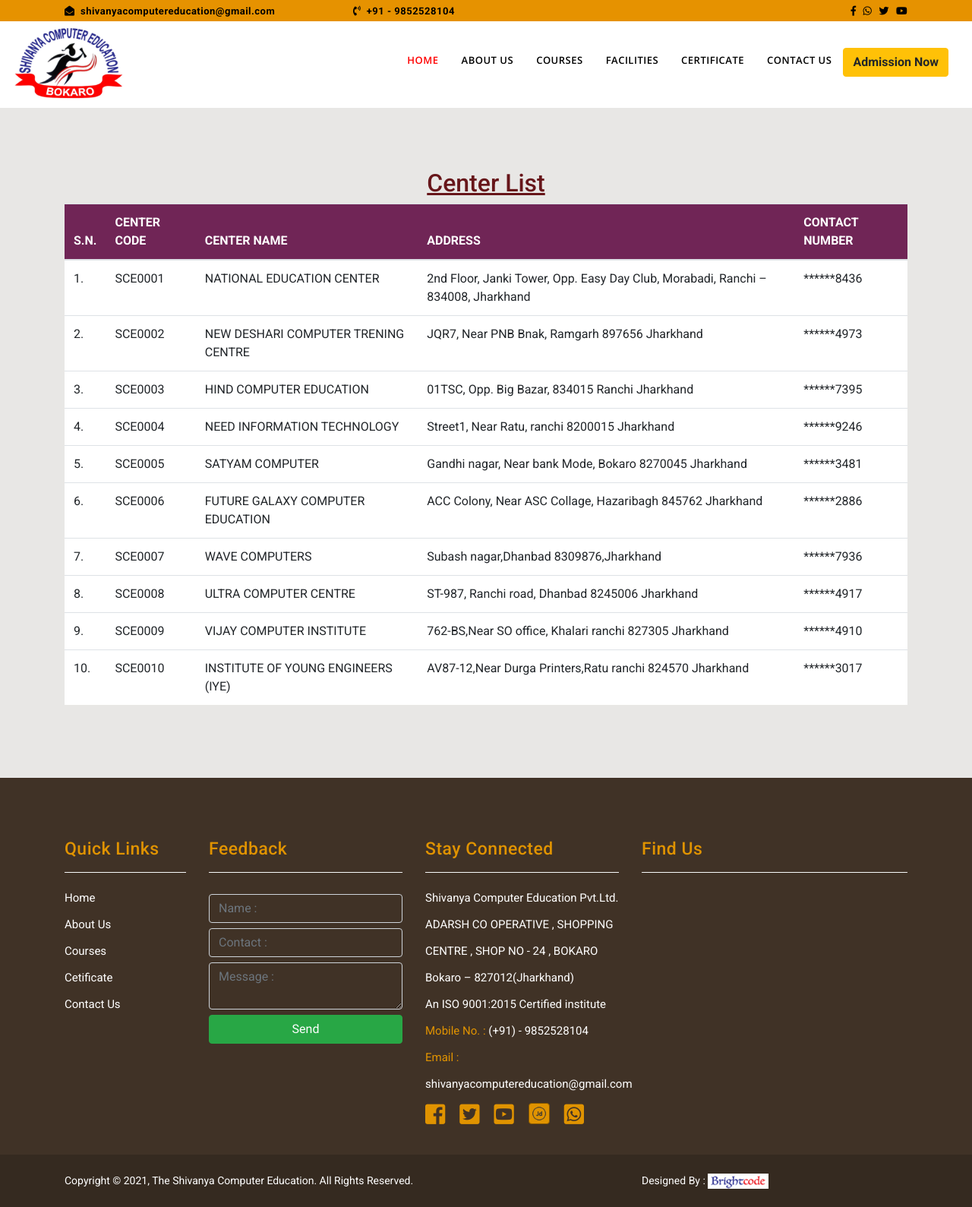
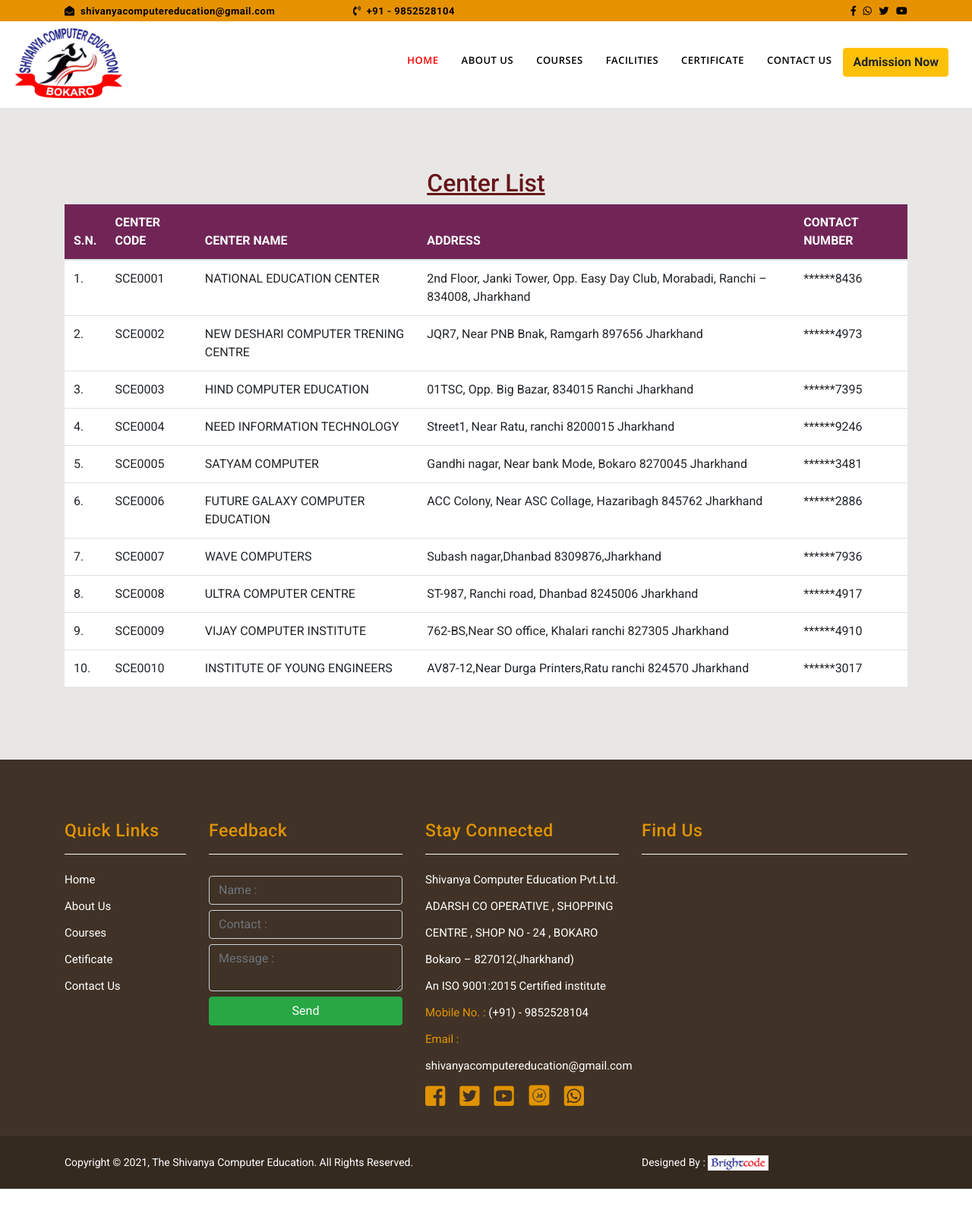
Before and after one commit to PankajBrightcodess/shivanya, a PHP site: page /centerlist.php in a window 1280 px wide. Shown: the whole page at 76% size. After the commit the page ends 1565 px from the top, so only its background shows below. Run offline with PHP 8.4, Linux system fonts and the light colour scheme; some libraries are stand-ins or nearby versions; grey boxes are pictures that could not be loaded.

Commit message:
Update centerlist.php

```diff
--- a/centerlist.php
+++ b/centerlist.php
@@ -86,7 +86,7 @@
 
                            <tr><td>10.</td>
                            <td>SCE0010</td>
-                           <td>INSTITUTE OF YOUNG ENGINEERS (IYE)</td>
+                           <td>INSTITUTE OF YOUNG ENGINEERS</td>
                            <td>AV87-12,Near Durga Printers,Ratu ranchi 824570 Jharkhand</td>
                            <td>******3017</td></tr>
                    </tbody>
```
